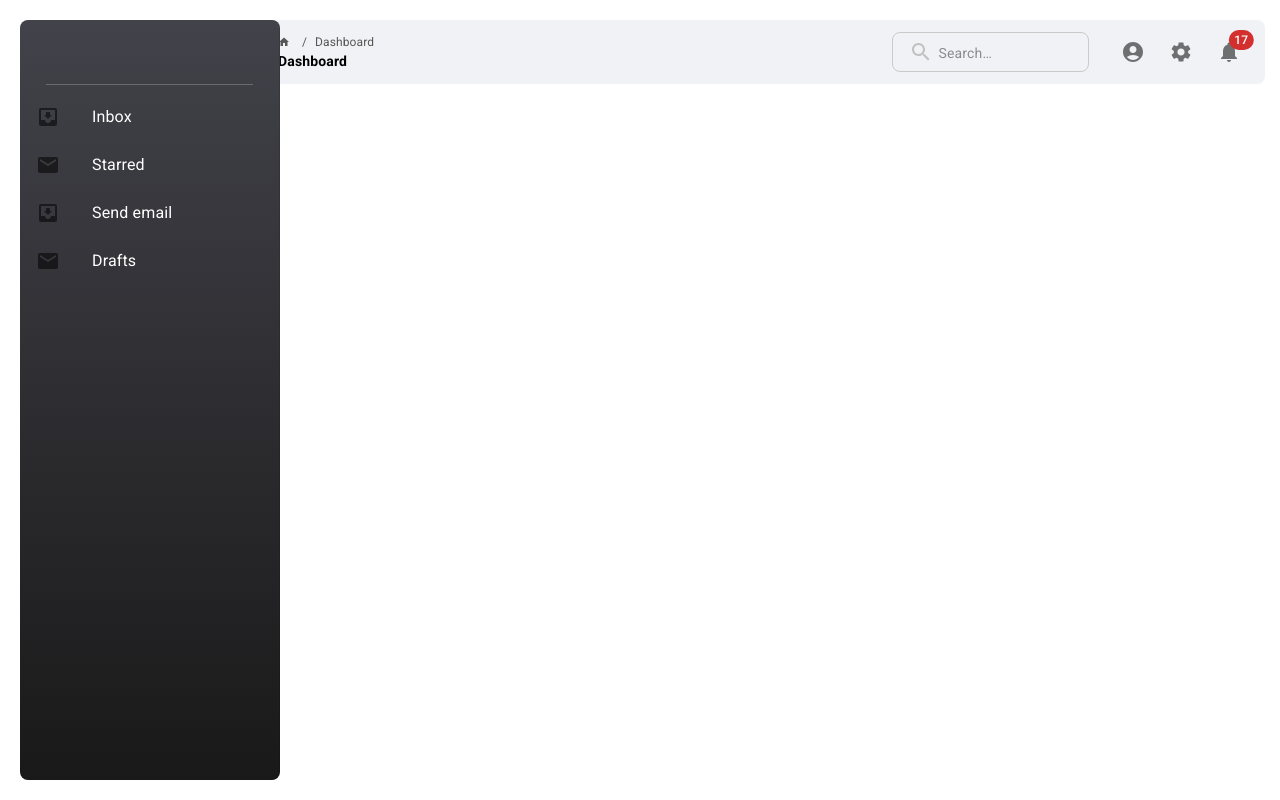
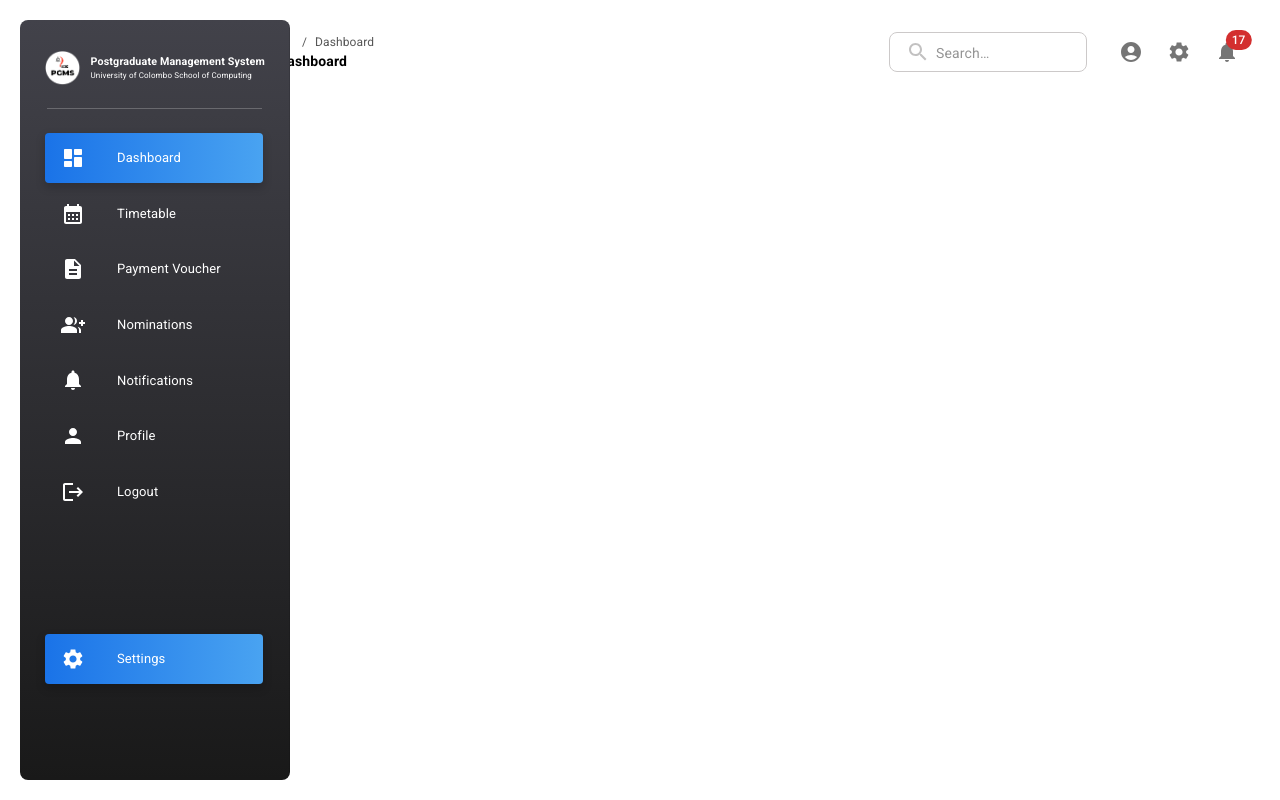
Before and after one commit to Uchiha-16/pgms, a React (Create React App) app in the folder client/: page /dashboard in a window 1280 px wide. Built offline with nearby package versions, Linux system fonts and the light colour scheme.

Commit message:
Header and Navbar complete

```diff
--- a/client/src/App.css
+++ b/client/src/App.css
@@ -32,11 +32,13 @@
   from {
     transform: rotate(0deg);
   }
+
   to {
     transform: rotate(360deg);
   }
 }
 
-body{
+body {
   font-family: 'Inter';
+  background-color: #F0F2F5;
 }
--- a/client/src/components/HeaderComponent.jsx
+++ b/client/src/components/HeaderComponent.jsx
@@ -169,7 +169,7 @@ export default function HeaderComponent() {
         <Box sx={{
             flexGrow: 1,
             position: 'fixed',
-            width: '79%',
+            width: '78.8%',
             top: 20
             }}>
             <AppBar position="static" sx={{
@@ -177,7 +177,7 @@ export default function HeaderComponent() {
                 backgroundColor: 'transparent'
                 }}>
                 <Toolbar sx={{
-                    backgroundColor: '#F0F2F5',
+                    backgroundColor: 'transparent',
                     borderRadius: 2
                     }}>
                     <div role="presentation" onClick={handleClick}>
--- a/client/src/components/NavbarComponent.jsx
+++ b/client/src/components/NavbarComponent.jsx
@@ -9,13 +9,26 @@ import ListItem from '@mui/material/ListItem';
 import ListItemButton from '@mui/material/ListItemButton';
 import ListItemIcon from '@mui/material/ListItemIcon';
 import ListItemText from '@mui/material/ListItemText';
-import InboxIcon from '@mui/icons-material/MoveToInbox';
-import MailIcon from '@mui/icons-material/Mail';
+import DashboardRoundedIcon from '@mui/icons-material/DashboardRounded';
+import CalendarMonthIcon from '@mui/icons-material/CalendarMonth';
+import DescriptionIcon from '@mui/icons-material/Description';
+import GroupAddIcon from '@mui/icons-material/GroupAdd';
+import NotificationsIcon from '@mui/icons-material/Notifications';
+import PersonIcon from '@mui/icons-material/Person';
+import LogoutIcon from '@mui/icons-material/Logout';
+import SettingsIcon from '@mui/icons-material/Settings';
+import logo from "../assets/images/logo.png";
+import { useState } from "react";
 
 
-const drawerWidth = 260;
+const drawerWidth = 270;
 
 export default function NavbarComponent() {
+
+    const [page, setPage] = useState("Dashboard");
+    const handleListItemClick = (text) => {
+        setPage(text);
+    };
 
     return (
         <Box sx={{ display: 'flex' }}>
@@ -34,30 +47,146 @@ export default function NavbarComponent() {
                         borderRadius: 2,
                         left: 20,
                         height: 'calc(100% - 40px)',
+                        paddingTop: 2,
+                        paddingBottom: 2,
                     },
                 }}
                 variant="permanent"
                 anchor="left"
             >
-                <Toolbar />
+                <Toolbar sx={{
+                    textAlign: 'left',
+                }}>
+                    <img src={logo} width={36.5} height={36.5} alt='PGMS'/>
+                    <box>
+                    <h6 style={{
+                        marginLeft:10,
+                        marginTop: 0,
+                        marginBottom: 0,
+                        marginRight: 0
+                        }}>
+                            Postgraduate Management System
+                    </h6>
+                    <p style={{
+                        marginLeft: 10,
+                        fontSize: 8,
+                        marginTop: 0,
+                        marginBottom: 0,
+                        marginRight: 0
+                        }}>
+                        University of Colombo School of Computing
+                    </p>
+                    </box>
+                </Toolbar>
                 <Divider variant="middle" sx={{
                     backgroundColor: 'rgba(255, 255, 255, 0.3)',
                     width: '80%',
                     marginLeft: 'auto',
-                    marginRight: 'auto'
+                    marginRight: 'auto',
+                    marginTop: 1,
+                    marginBottom: 2
                 }}/>
-                <List>
-                    {['Inbox', 'Starred', 'Send email', 'Drafts'].map((text, index) => (
-                        <ListItem key={text} disablePadding>
+                <div container style={{
+                    display: 'grid',
+                    alignContent: 'center',
+                    justifyContent: 'start',
+                    marginLeft: 25,
+                    marginRight: 25
+                }}
+                >
+                    <List sx={{
+                        width: '13.6rem',
+                        fontFamily: 'Inter',
+                        '& .MuiTypography-root': {
+                            fontSize: 13,
+                        }
+                    }}>
+                        {[
+                            'Dashboard',
+                            'Timetable',
+                            'Payment Voucher',
+                            'Nominations',
+                            'Notifications',
+                            'Profile',
+                            'Logout'
+                        ].map((text, index) => (
+                            <ListItem
+                            key={text}
+                            disablePadding
+                            onClick={() => handleListItemClick(text)} // Optional: If you want to handle click event and update 'page'
+                            sx={{
+                                backgroundImage: page === text ? 'linear-gradient(270deg, #49A3F1 0%, #1A73E8 100%);' : 'none',
+                                boxShadow: page === text ? '0px 4px 9px 1px rgba(0, 0, 0, 0.17);' : 'none',
+                                borderRadius: 1,
+                                height: 50,
+                                marginBottom: .7,
+                                ":hover": {
+                                    boxShadow: '0px 4px 9px 1px rgba(0, 0, 0, 0.17)',
+                                    background: page === text ? 'linear-gradient(270deg, #49A3F1 0%, #1A73E8 100%);' : 'rgba(116, 123, 138, 0.64)',
+                                    transition: '0.3s ease-in-out'
+                                }
+                            }}
+                            >
                                 <ListItemButton>
-                                <ListItemIcon>
-                                    {index % 2 === 0 ? <InboxIcon /> : <MailIcon />}
+                                    <ListItemIcon sx={{color: 'white'}}>
+                                        {text === 'Dashboard' ? <DashboardRoundedIcon /> :
+                                            text === 'Timetable' ? <CalendarMonthIcon /> :
+                                                text === 'Payment Voucher' ? <DescriptionIcon /> :
+                                                    text === 'Nominations' ? <GroupAddIcon /> :
+                                                        text === 'Notifications' ? <NotificationsIcon /> :
+                                                            text === 'Profile' ? <PersonIcon /> :
+                                                                text === 'Logout' ? <LogoutIcon /> : 'none'}
                                     </ListItemIcon>
                                     <ListItemText primary={text} />
                                 </ListItemButton>
                             </ListItem>
                         ))}
                     </List>
+                </div>
+                <div container style={{
+                    display: 'grid',
+                    alignContent: 'center',
+                    justifyContent: 'start',
+                    marginLeft: 25,
+                    marginRight: 25,
+                    marginTop: '6rem'
+                }}>
+                    <List sx={{
+                        width: '13.6rem',
+                        fontFamily: 'Inter',
+                        '& .MuiTypography-root': {
+                            fontSize: 13,
+                        }
+                    }}>
+                        {[
+                            'Settings'
+                        ].map((text, index) => (
+                            <ListItem
+                                key={text}
+                                disablePadding
+                                sx={{
+                                    backgroundImage: 'linear-gradient(270deg, #49A3F1 0%, #1A73E8 100%);',
+                                    boxShadow: '0px 4px 9px 1px rgba(0, 0, 0, 0.17);',
+                                    borderRadius: 1,
+                                    height: 50,
+                                    marginBottom: .7,
+                                    ":hover": {
+                                        boxShadow: '0px 4px 9px 1px rgba(0, 0, 0, 0.17)',
+                                        background: 'linear-gradient(270deg, #49A3F1 0%, #1A73E8 100%)',
+                                        transition: '0.3s ease-in-out'
+                                    }
+                                }}
+                            >
+                                <ListItemButton>
+                                    <ListItemIcon sx={{ color: 'white' }}>
+                                        <SettingsIcon />
+                                    </ListItemIcon>
+                                    <ListItemText primary={text} />
+                                </ListItemButton>
+                            </ListItem>
+                        ))}
+                    </List>
+                </div>
             </Drawer>
         </Box>
     );
```
Also changed, not shown: client/src/assets/images/logo.png (added). Lines whose indentation alone changed are shown as unchanged.
